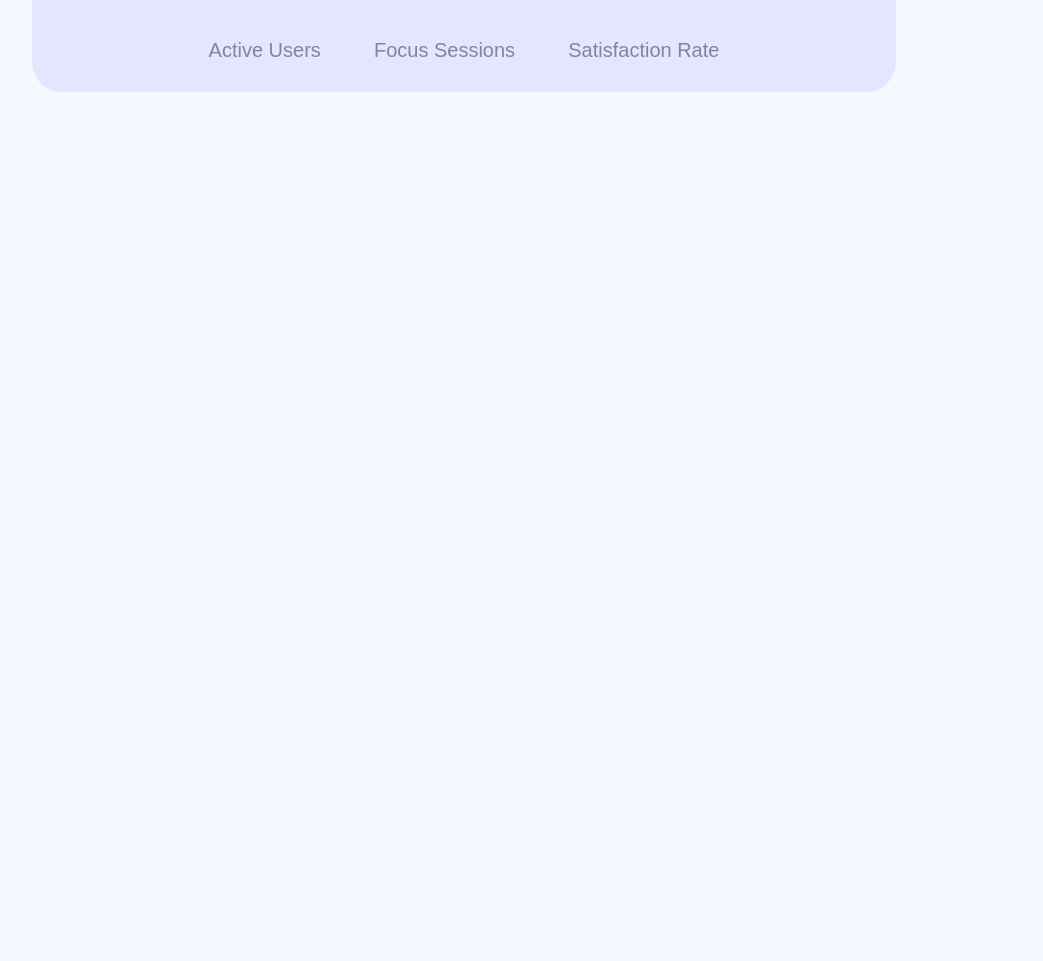
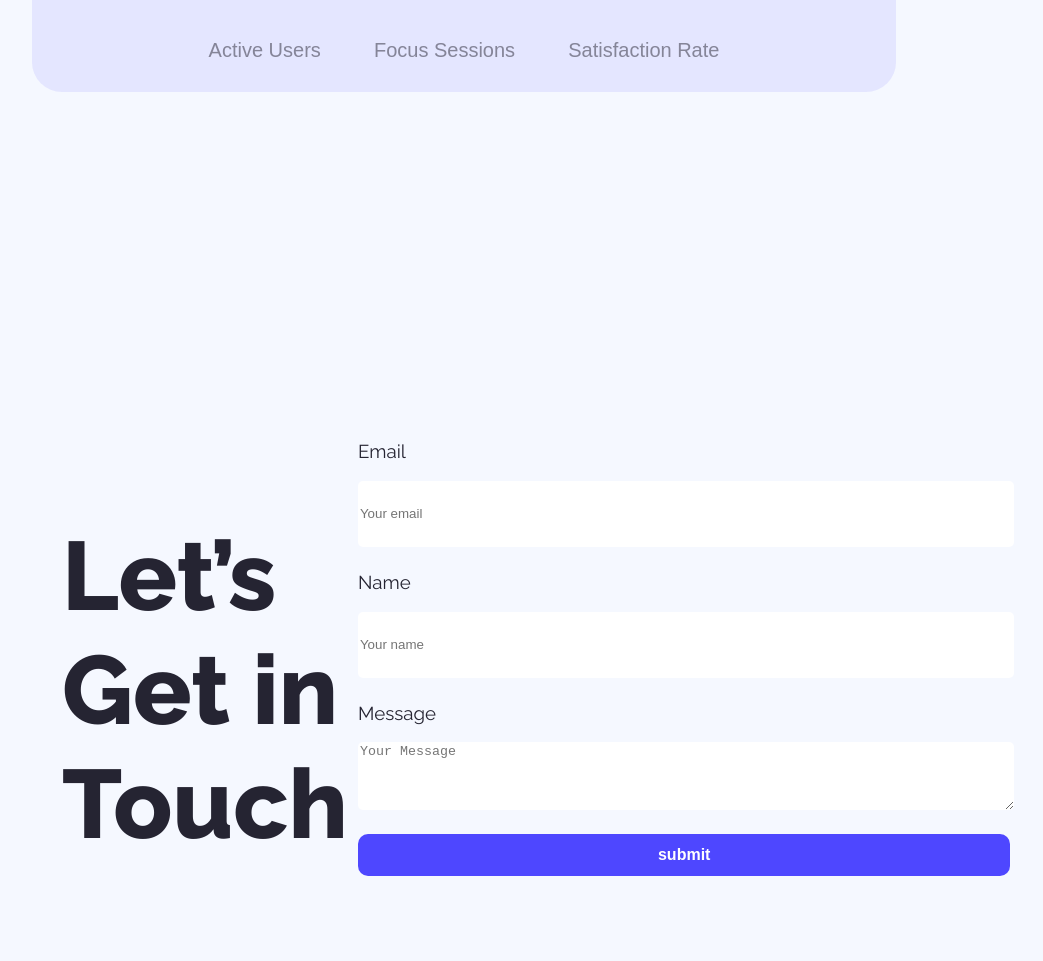
Before and after one commit to efazsanok/B12A01-github-repo, a plain HTML site: page index.html in a window 1280 px wide. Shown: the part 2137-3098 px from the top of the page, without its empty margins (176-1219 px from the left). Before the commit the page ends 2437 px from the top, so only its background shows below. Drawn offline with Linux system fonts and the light colour scheme.

Commit message:
added form

```diff
--- a/index.html
+++ b/index.html
@@ -50,6 +50,18 @@
                 </div>
             </button>
         </section>
+        <section class="form">
+            <h3 class="form-title text-primary raleway-normal">Let’s Get in Touch</h3>
+            <form action="">
+                <h3 class="text-primary raleway-normal">Email</h3>
+                <input type="email" name="" id="" placeholder="Your email">
+                <h3 class="text-primary raleway-normal">Name</h3>
+                <input type="text" name="" id="" placeholder="Your name">
+                <h3 class="text-primary raleway-normal">Message</h3>
+                <textarea name="" id="" cols="30" rows="20" placeholder="Your Message"></textarea>
+                <input class="btn-primary" type="submit" value="submit">
+            </form>
+        </section>
     </main>
     <footer></footer>
 </body>
--- a/styles/B12A01.css
+++ b/styles/B12A01.css
@@ -144,7 +144,34 @@ nav {
 }
 
 /* Let’s Get In Touch Section */
+.form{
+    justify-content: space-evenly;
+    padding: 130px 230px;
+    display: flex;
+    gap: 10px;
+    margin: 0, 150px;
+}
+.form-title{
+    max-width: 600px;
+    font-size: 97px;
+    font-weight: 800;
+}
 
+.form input[type="submit"]{
+    padding: 12px 300px;
+}
+.form input[type="text"],
+.form input[type="email"],
+.form textarea {
+    height: 64px;
+    border-radius: 5px;
+    background-color: white;
+    color: #757575;
+    display: block;
+    width: 100%;
+    margin-bottom: 24px;
+    border: none;
+}
 /* Footer Section */
 
 /* Users’ Feedback Section */
```
